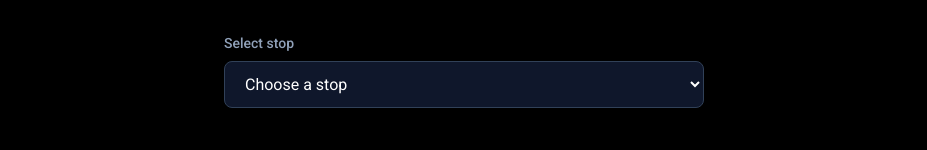
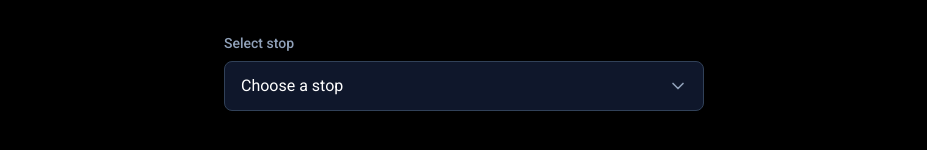
Before and after one commit to FredH2O/eire-commute, a Next.js app: page / in a window 1280 px wide. Shown: the part 274-424 px from the top of the page, without its empty margins (176-1103 px from the left). Built offline with nearby package versions, Linux system fonts and the light colour scheme.

Commit message:
style: improve Luas stop selector , use react-icons

```diff
--- a/components/SearchStop.tsx
+++ b/components/SearchStop.tsx
@@ -4,6 +4,7 @@ import { useState } from "react";
 
 import type { LuasData } from "@/types/luas";
 import { luasStop } from "@/data/luasStop";
+import { FiChevronDown } from "react-icons/fi";
 
 type SearchStopProps = {
   onResults: (data: LuasData) => void;
@@ -27,9 +28,13 @@ export default function SearchStop({ onResults }: SearchStopProps) {
     <div className="mx-auto mt-8 px-4">
       <p className="mb-2 text-sm font-medium text-slate-400">Select stop</p>
 
-      <div className="flex gap-2">
+      <div className="relative flex gap-2 ">
         <select
-          className="min-w-0 flex-1 rounded-lg border border-slate-700 bg-slate-900 px-4 py-3 text-white outline-none focus:border-slate-500"
+          className="min-w-0 cursor-pointer appearance-none px-4 py-3
+          transition-all duration-150 flex-1 rounded-lg border
+          border-slate-700 bg-slate-900
+          text-white outline-none focus:border-slate-500
+          active:border-green-500 hover:bg-slate-800"
           value={stop}
           onChange={(event) => handleSearch(event.target.value)}
         >
@@ -41,6 +46,11 @@ export default function SearchStop({ onResults }: SearchStopProps) {
             </option>
           ))}
         </select>
+
+        <FiChevronDown
+          className="pointer-events-none absolute right-4 top-1/2 -translate-y-1/2 text-slate-400"
+          size={20}
+        />
       </div>
     </div>
   );
--- a/package.json
+++ b/package.json
@@ -12,7 +12,8 @@
     "fast-xml-parser": "^5.11.2",
     "next": "16.3.8",
     "react": "19.2.8",
-    "react-dom": "19.2.8"
+    "react-dom": "19.2.8",
+    "react-icons": "^5.7.0"
   },
   "devDependencies": {
     "@tailwindcss/postcss": "^4",
```
Also changed, not shown: 1 other file (tests, documents, lock files or other folders).
